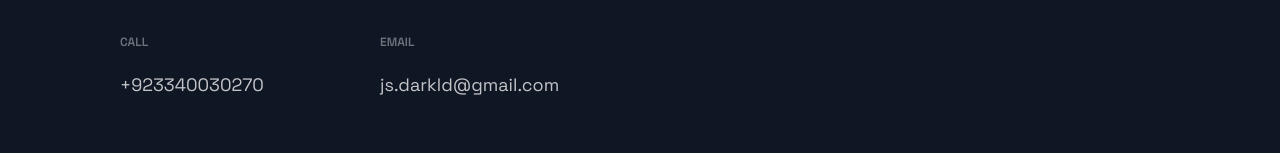
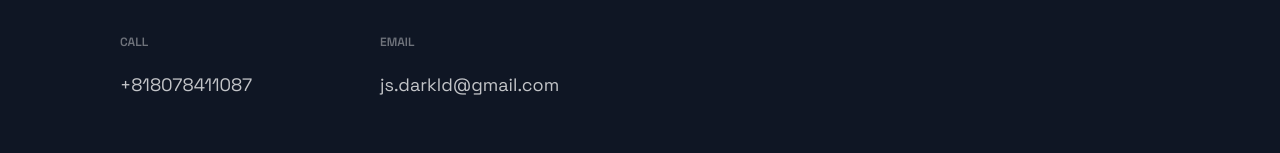
Before and after one commit to junaid-soomro/portfolio, a Next.js app: page / in a window 1280 px wide. Shown: the part 5262-5415 px from the top of the page. Built offline with nearby package versions, Linux system fonts and the light colour scheme.

Commit message:
update number

```diff
--- a/src/components/Footer/Footer.js
+++ b/src/components/Footer/Footer.js
@@ -1,8 +1,18 @@
-import React from 'react';
-import { AiFillGithub, AiFillInstagram, AiFillLinkedin } from 'react-icons/ai';
+import React from "react";
+import { AiFillGithub, AiFillInstagram, AiFillLinkedin } from "react-icons/ai";
 
-import { SocialIcons } from '../Header/HeaderStyles';
-import { CompanyContainer, FooterWrapper, LinkColumn, LinkItem, LinkList, LinkTitle, Slogan, SocialContainer, SocialIconsContainer } from './FooterStyles';
+import { SocialIcons } from "../Header/HeaderStyles";
+import {
+  CompanyContainer,
+  FooterWrapper,
+  LinkColumn,
+  LinkItem,
+  LinkList,
+  LinkTitle,
+  Slogan,
+  SocialContainer,
+  SocialIconsContainer,
+} from "./FooterStyles";
 
 const Footer = () => {
   return (
@@ -10,9 +20,7 @@ const Footer = () => {
       <LinkList>
         <LinkColumn>
           <LinkTitle>Call</LinkTitle>
-      <LinkItem href="tel:+92334-0030270">
-      +923340030270
-      </LinkItem>
+          <LinkItem href="tel:+92334-0030270">+818078411087</LinkItem>
         </LinkColumn>
         <LinkColumn>
           <LinkTitle>Email</LinkTitle>
@@ -24,12 +32,13 @@ const Footer = () => {
       <SocialIconsContainer>
         <CompanyContainer>
           <Slogan>
-        A life that lives without doing anything is the same as a slow death.
+            A life that lives without doing anything is the same as a slow
+            death.
           </Slogan>
         </CompanyContainer>
         <SocialContainer>
           <SocialIcons href="https://www.linkedin.com/in/junaid-soomro-063a6a179/">
-          <AiFillLinkedin size="3rem"/>
+            <AiFillLinkedin size="3rem" />
           </SocialIcons>
         </SocialContainer>
       </SocialIconsContainer>
```
Lines whose indentation alone changed are shown as unchanged.
